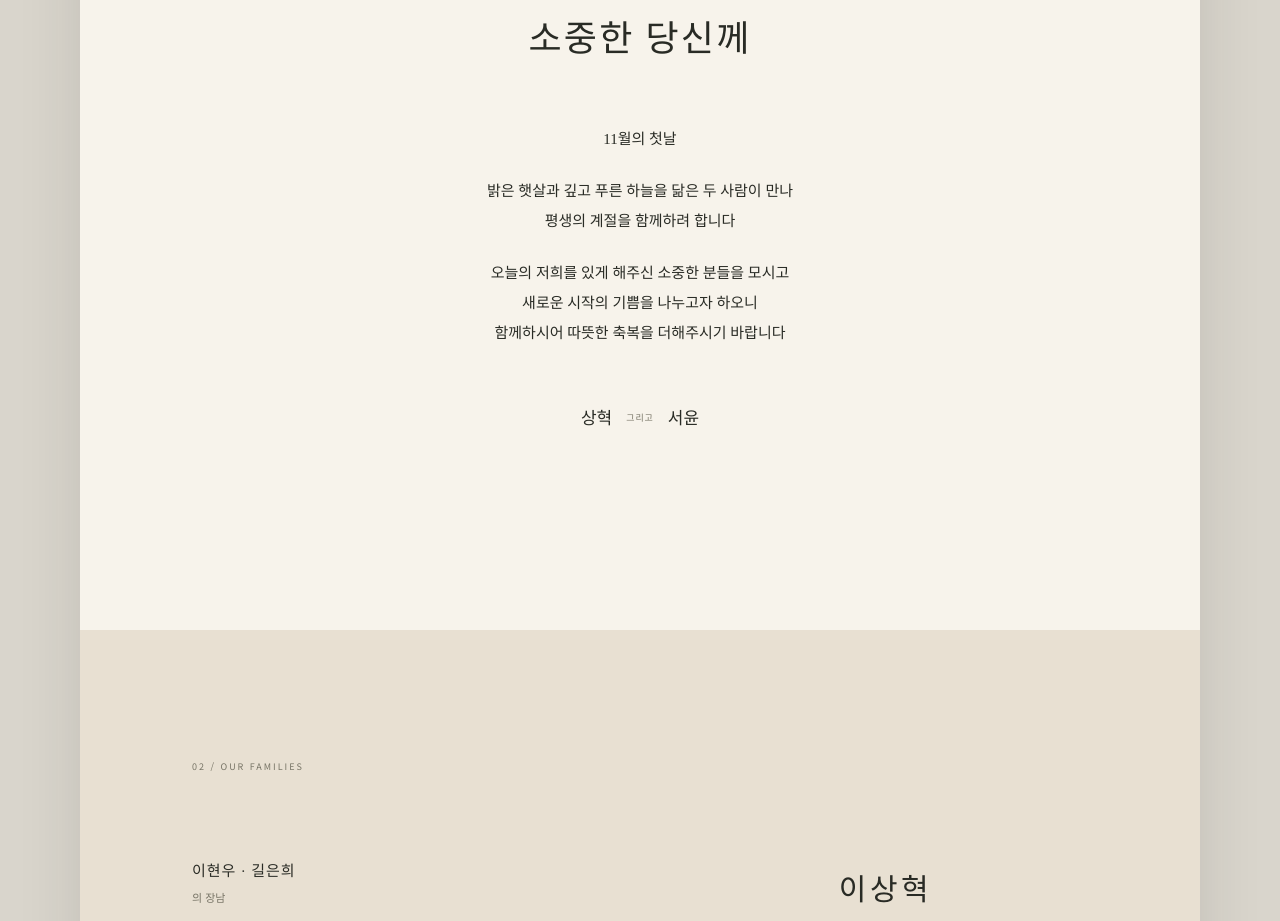
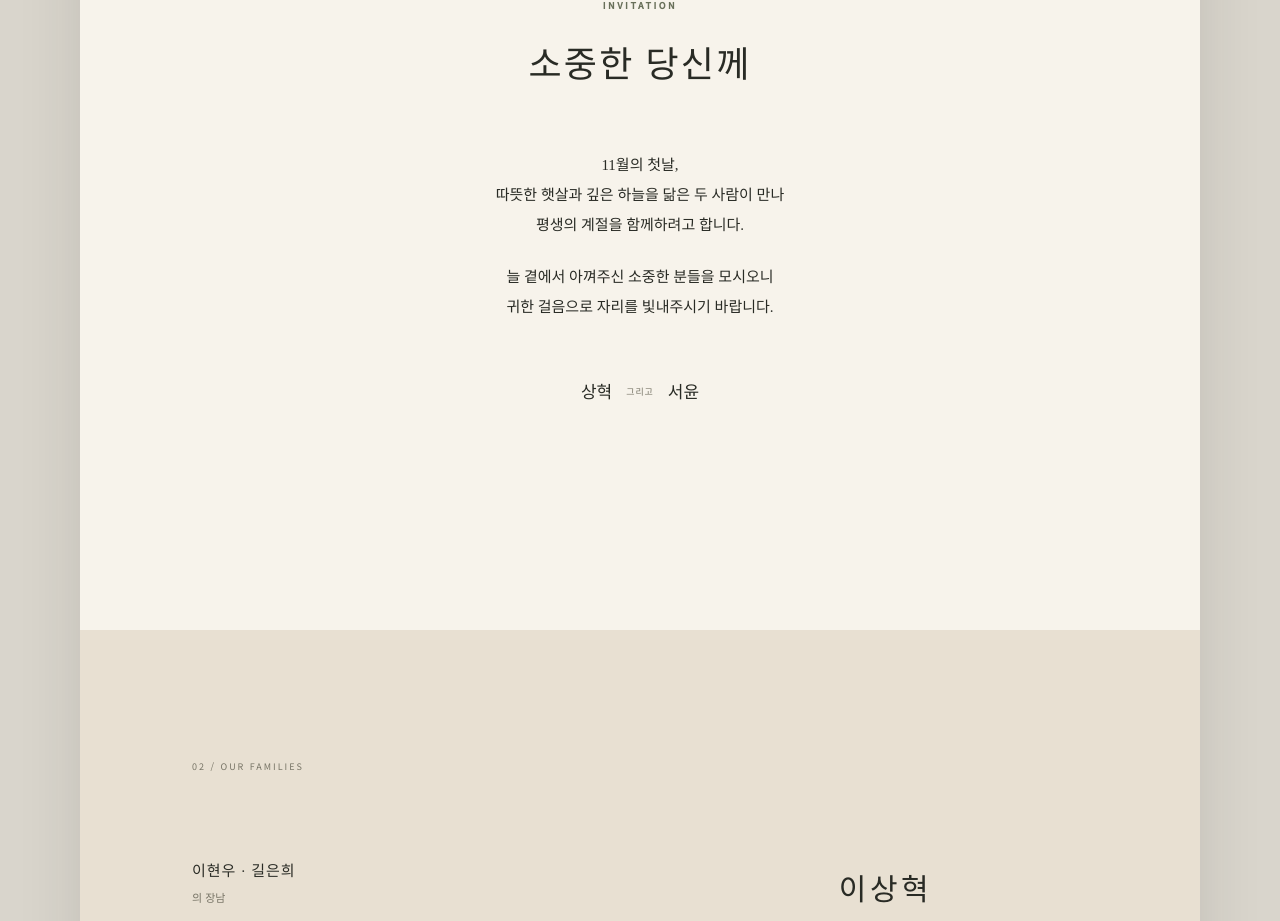
Before and after one commit to shylee2021/shsy1101, a React (Vite) app: page / in a window 1280 px wide. Shown: the part 1237-2158 px from the top of the page. Built offline with nearby package versions, Linux system fonts and the light colour scheme.

Commit message:
Update invitation greeting

```diff
--- a/src/App.tsx
+++ b/src/App.tsx
@@ -52,7 +52,7 @@ export default function App() {
             <h2 id="invitation-title">소중한 당신께</h2>
           </Reveal>
           <Reveal className="letter__copy" delay={100}>
-            {wedding.greeting.map((line, index) => <p key={line} className={index === 1 || index === 3 ? 'letter__new-stanza' : ''}>{line}</p>)}
+            {wedding.greeting.map((line, index) => <p key={line} className={index === 3 ? 'letter__new-stanza' : ''}>{line}</p>)}
           </Reveal>
           <Reveal className="letter__signature" delay={160}>
             <span>{couple.groom.shortName}</span><i>그리고</i><span>{couple.bride.shortName}</span>
--- a/src/config.ts
+++ b/src/config.ts
@@ -29,12 +29,11 @@ export const invitation = {
       transport: '지하철 9호선 언주역 7번 출구 도보 3분',
     },
     greeting: [
-      '11월의 첫날',
-      '밝은 햇살과 깊고 푸른 하늘을 닮은 두 사람이 만나',
-      '평생의 계절을 함께하려 합니다',
-      '오늘의 저희를 있게 해주신 소중한 분들을 모시고',
-      '새로운 시작의 기쁨을 나누고자 하오니',
-      '함께하시어 따뜻한 축복을 더해주시기 바랍니다',
+      '11월의 첫날,',
+      '따뜻한 햇살과 깊은 하늘을 닮은 두 사람이 만나',
+      '평생의 계절을 함께하려고 합니다.',
+      '늘 곁에서 아껴주신 소중한 분들을 모시오니',
+      '귀한 걸음으로 자리를 빛내주시기 바랍니다.',
     ],
   },
   account: {
```
